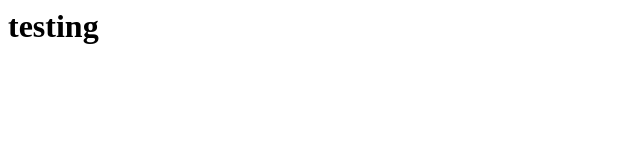
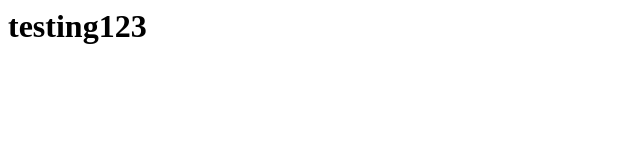
Before and after one commit to haydenvincent/soft-muffin, a plain HTML site: page index.html in a window 1280 px wide. Shown: the full height of the page, 0-640 px from the left. Drawn offline with Linux system fonts and the light colour scheme.

Commit message:
create index.html for my github pages project

```diff
--- a/index.html
+++ b/index.html
@@ -1 +1 @@
-<h1>testing</h1>
+<h1>testing123</h1>
```
